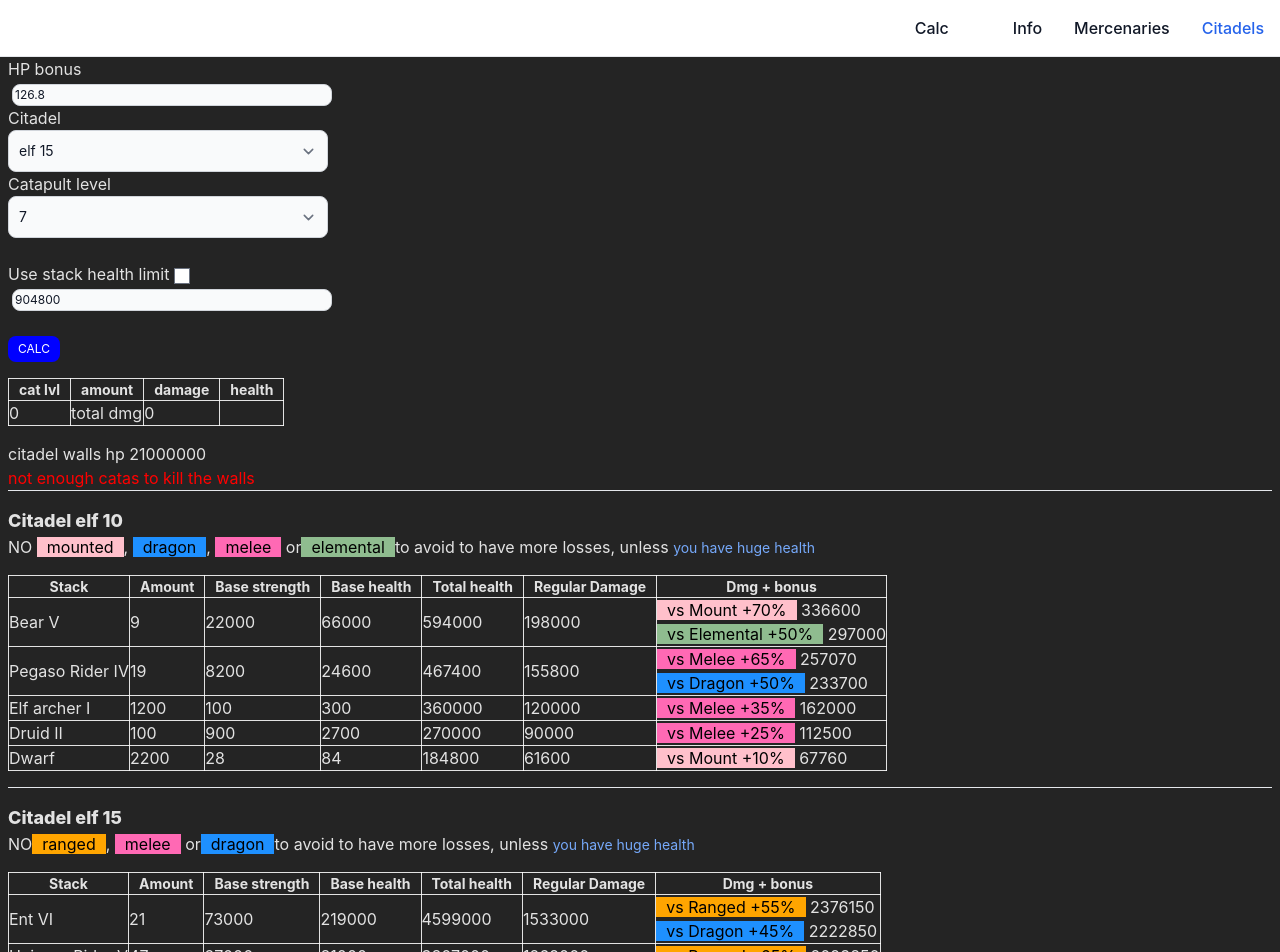
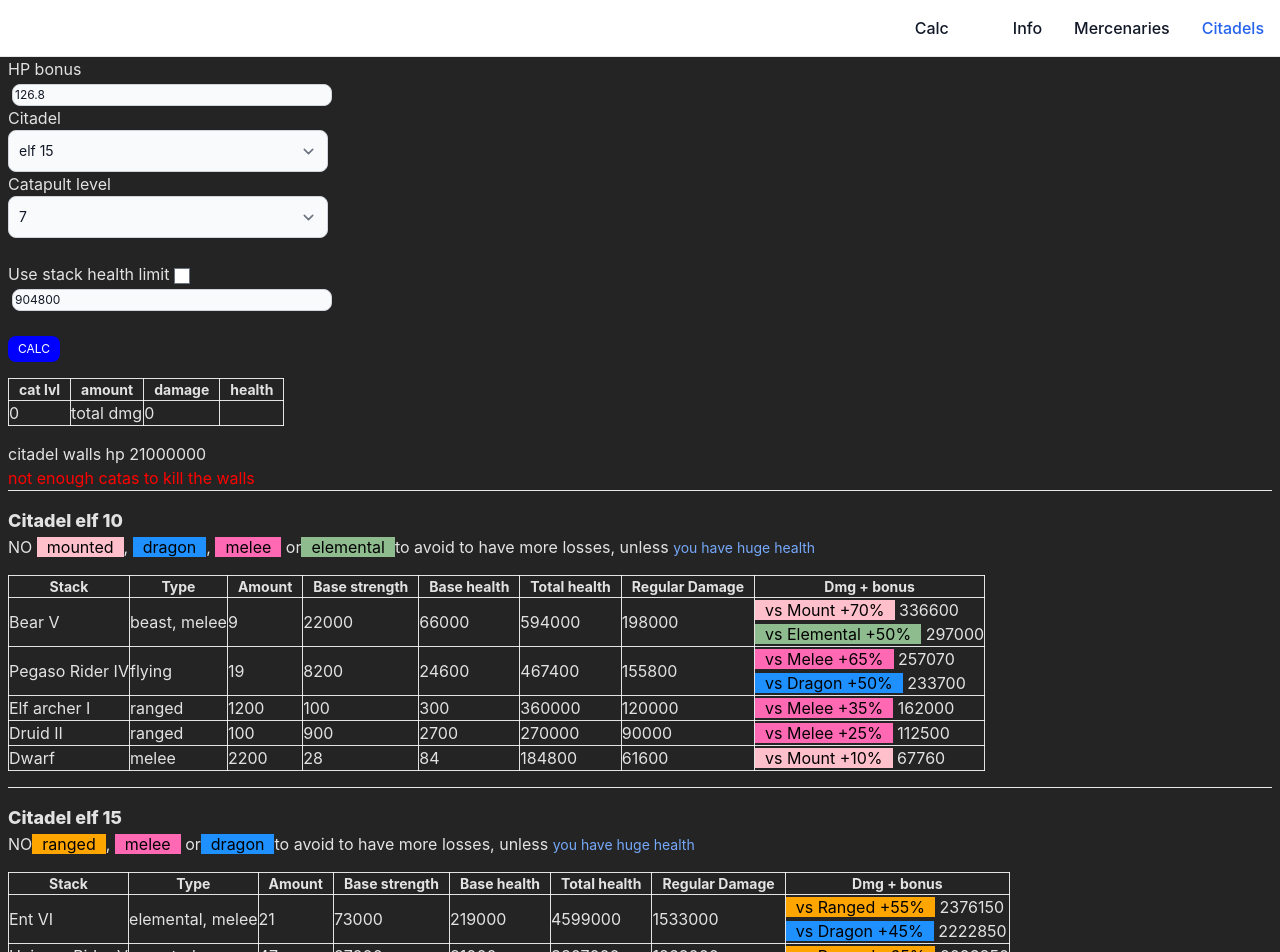
Before and after one commit to moigithub/totalbattlecaballitos, a React (Vite) app: page /citadels in a window 1280 px wide. Shown: the top 952 px of the page. Built offline with nearby package versions, Linux system fonts and the light colour scheme.

Commit message:
add monster type info

```diff
--- a/src/citadels.tsx
+++ b/src/citadels.tsx
@@ -12,6 +12,7 @@ import {
 
 interface ObjProps {
   name: string
+  type: string // melee, beast,ranged, elemental, etc
   baseStr: number
   baseHp: number
   vsRangedPercent: number
@@ -42,6 +43,7 @@ interface Citadel {
 const objBuilder = (props: Partial<ObjProps>): ObjProps => {
   return {
     name: 'name',
+    type: '',
     baseStr: 0,
     baseHp: 0,
     vsRangedPercent: 0,
@@ -64,6 +66,7 @@ const objectDB: Record<string, ObjProps> = {}
 
 objectDB.bearV = objBuilder({
   name: 'Bear V',
+  type: 'beast, melee',
   baseStr: 22000,
   baseHp: 66000,
   vsMountedPercent: 70,
@@ -72,6 +75,7 @@ objectDB.bearV = objBuilder({
 
 objectDB.pegasoRiderIV = objBuilder({
   name: 'Pegaso Rider IV',
+  type: 'flying',
   baseStr: 8200,
   baseHp: 24600,
   vsMeleePercent: 65,
@@ -79,12 +83,14 @@ objectDB.pegasoRiderIV = objBuilder({
 })
 objectDB.unicornRiderV = objBuilder({
   name: 'Unicorn Rider V',
+  type: 'mounted',
   baseStr: 27000,
   baseHp: 81000,
   vsRangedPercent: 65
 })
 objectDB.elfArcherI = objBuilder({
   name: 'Elf archer I',
+  type: 'ranged',
   baseStr: 100,
   baseHp: 300,
   vsMeleePercent: 35
@@ -92,6 +98,7 @@ objectDB.elfArcherI = objBuilder({
 
 objectDB.druidII = objBuilder({
   name: 'Druid II',
+  type: 'ranged',
   baseStr: 900,
   baseHp: 2700,
   vsMeleePercent: 25
@@ -99,6 +106,7 @@ objectDB.druidII = objBuilder({
 
 objectDB.centaurIII = objBuilder({
   name: 'Centaur III',
+  type: 'mounted',
   baseStr: 2600,
   baseHp: 7800,
   vsRangedPercent: 50,
@@ -107,6 +115,7 @@ objectDB.centaurIII = objBuilder({
 
 objectDB.dwarf = objBuilder({
   name: 'Dwarf',
+  type: 'melee',
   baseStr: 28,
   baseHp: 84,
   vsMountedPercent: 10
@@ -114,6 +123,7 @@ objectDB.dwarf = objBuilder({
 
 objectDB.entVI = objBuilder({
   name: 'Ent VI',
+  type: 'elemental, melee',
   baseStr: 73000,
   baseHp: 219000,
   vsRangedPercent: 55,
@@ -121,6 +131,7 @@ objectDB.entVI = objBuilder({
 })
 objectDB.lifeDragonVII = objBuilder({
   name: 'Life dragon VII',
+  type: 'dragon, flying',
   baseStr: 240000,
   baseHp: 720000,
   vsMountedPercent: 60,
@@ -128,6 +139,7 @@ objectDB.lifeDragonVII = objBuilder({
 })
 objectDB.cursedDragonVII = objBuilder({
   name: 'Cursed dragon VII',
+  type: 'dragon, flying',
   baseStr: 320000,
   baseHp: 960000,
   vsMountedPercent: 50,
@@ -135,6 +147,7 @@ objectDB.cursedDragonVII = objBuilder({
 })
 objectDB.giantZombieV = objBuilder({
   name: 'Giant zombie V',
+  type: 'giant, melee',
   baseStr: 33000,
   baseHp: 99000,
   vsMountedPercent: 70,
@@ -142,24 +155,28 @@ objectDB.giantZombieV = objBuilder({
 })
 objectDB.deathRiderIII = objBuilder({
   name: 'Death rider III',
+  type: 'mounted',
   baseStr: 3200,
   baseHp: 9600,
   vsRangedPercent: 50
 })
 objectDB.bullRiderV = objBuilder({
   name: 'Bull rider V',
+  type: 'mounted',
   baseStr: 29000,
   baseHp: 87000,
   vsRangedPercent: 65
 })
-objectDB.wolfManII = objBuilder({
-  name: 'Wolf Man II',
+objectDB.wereWolfII = objBuilder({
+  name: 'WereWolf II',
+  type: 'beast, melee',
   baseStr: 360,
   baseHp: 1080,
   vsMountedPercent: 65
 })
 objectDB.cursedDendroidVI = objBuilder({
   name: 'Cursed dendroid VI',
+  type: 'elemental, melee',
   baseStr: 110000,
   baseHp: 330000,
   vsRangedPercent: 55,
@@ -315,7 +332,7 @@ const citadelc20 = {
       amount: 54
     },
     {
-      troop: objectDB.wolfManII,
+      troop: objectDB.wereWolfII,
       amount: 2900
     }
   ]
@@ -876,6 +893,7 @@ export const Citadels = () => {
       <table>
         <thead>
           <th>Stack</th>
+          <th>Type</th>
           <th>Amount</th>
           <th>Base strength</th>
           <th>Base health</th>
@@ -888,6 +906,7 @@ export const Citadels = () => {
             return (
               <tr>
                 <td> {stack.troop.name}</td>
+                <td> {stack.troop.type}</td>
                 <td> {stack.amount}</td>
                 {/* amount */}
                 <td> {stack.troop.baseStr}</td>
@@ -919,6 +938,7 @@ export const Citadels = () => {
       <table>
         <thead>
           <th>Stack</th>
+          <th>Type</th>
           <th>Amount</th>
           <th>Base strength</th>
           <th>Base health</th>
@@ -931,6 +951,7 @@ export const Citadels = () => {
             return (
               <tr>
                 <td> {stack.troop.name}</td>
+                <td> {stack.troop.type}</td>
                 <td> {stack.amount}</td>
                 {/* amount */}
                 <td> {stack.troop.baseStr}</td>
@@ -963,6 +984,7 @@ export const Citadels = () => {
       <table>
         <thead>
           <th>Stack</th>
+          <th>Type</th>
           <th>Amount</th>
           <th>Base strength</th>
           <th>Base health</th>
@@ -975,6 +997,7 @@ export const Citadels = () => {
             return (
               <tr>
                 <td> {stack.troop.name}</td>
+                <td> {stack.troop.type}</td>
                 <td> {stack.amount}</td>
                 {/* amount */}
                 <td> {stack.troop.baseStr}</td>
@@ -1006,6 +1029,7 @@ export const Citadels = () => {
       <table>
         <thead>
           <th>Stack</th>
+          <th>Type</th>
           <th>Amount</th>
           <th>Base strength</th>
           <th>Base health</th>
@@ -1018,6 +1042,7 @@ export const Citadels = () => {
             return (
               <tr>
                 <td> {stack.troop.name}</td>
+                <td> {stack.troop.type}</td>
                 <td> {stack.amount}</td>
                 {/* amount */}
                 <td> {stack.troop.baseStr}</td>
@@ -1050,6 +1075,7 @@ export const Citadels = () => {
       <table>
         <thead>
           <th>Stack</th>
+          <th>Type</th>
           <th>Amount</th>
           <th>Base strength</th>
           <th>Base health</th>
@@ -1062,6 +1088,7 @@ export const Citadels = () => {
             return (
               <tr>
                 <td> {stack.troop.name}</td>
+                <td> {stack.troop.type}</td>
                 <td> {stack.amount}</td>
                 {/* amount */}
                 <td> {stack.troop.baseStr}</td>
@@ -1094,6 +1121,7 @@ export const Citadels = () => {
       <table>
         <thead>
           <th>Stack</th>
+          <th>Type</th>
           <th>Amount</th>
           <th>Base strength</th>
           <th>Base health</th>
@@ -1106,6 +1134,7 @@ export const Citadels = () => {
             return (
               <tr>
                 <td> {stack.troop.name}</td>
+                <td> {stack.troop.type}</td>
                 <td> {stack.amount}</td>
                 {/* amount */}
                 <td> {stack.troop.baseStr}</td>
@@ -1138,6 +1167,7 @@ export const Citadels = () => {
       <table>
         <thead>
           <th>Stack</th>
+          <th>Type</th>
           <th>Amount</th>
           <th>Base strength</th>
           <th>Base health</th>
@@ -1150,6 +1180,7 @@ export const Citadels = () => {
             return (
               <tr>
                 <td> {stack.troop.name}</td>
+                <td> {stack.troop.type}</td>
                 <td> {stack.amount}</td>
                 {/* amount */}
                 <td> {stack.troop.baseStr}</td>
```
